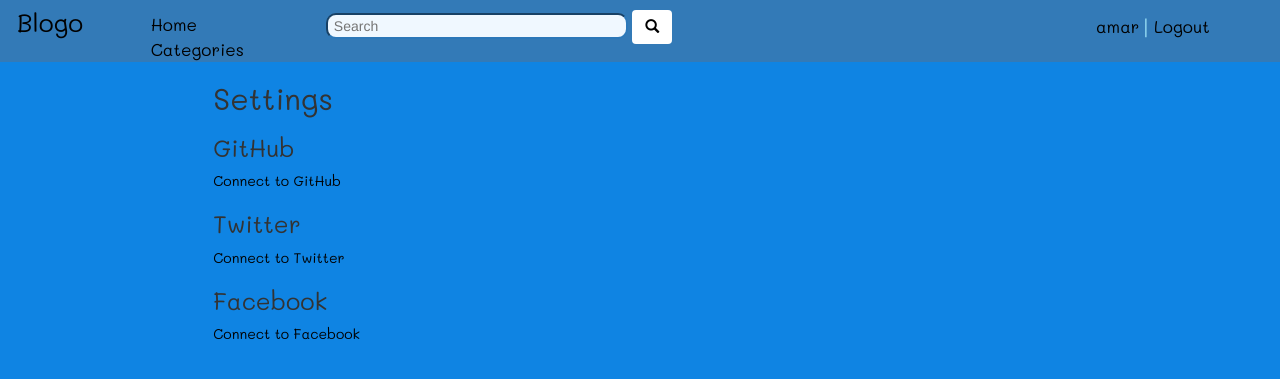
After one commit to Bratix/Blog, a Django app: page /settings/ in a window 1280 px wide. The commit adds this page. Shown: the top 379 px of the page. Run offline with Django 3.2, Linux system fonts and the light colour scheme; a user stored in the database is signed in; parts of the project's set-up code (start-up, migrations or seed data) failed here and were passed over; some libraries are stand-ins or nearby versions.

Commit message:
Finished social auth

```diff
--- a/Blog/urls.py
+++ b/Blog/urls.py
@@ -26,6 +26,8 @@ urlpatterns = [
     path('register/', views.UserFormView.as_view(), name = "register"),
     path('',include('blogapp.urls')),
     path('oauth/', include('social_django.urls', namespace='social')),
+    path('settings/', views.settings, name='settings'),
+    path('settings/password/', views.password, name='password'),
 ]
 
 if settings.DEBUG:
--- a/Blog/views.py
+++ b/Blog/views.py
@@ -8,11 +8,12 @@ from .forms import UserForm
 #social auth
 from django.contrib.auth.decorators import login_required
 from django.shortcuts import render
+from django.contrib.auth.forms import AdminPasswordChangeForm, PasswordChangeForm
+from django.contrib.auth import update_session_auth_hash
+from django.contrib import messages
+from social_django.models import UserSocialAuth
 
 
-@login_required
-def home(request):
-    return render(request, 'core/home.html')
 
 class UserFormView(View):
     form_class = UserForm
@@ -45,3 +46,57 @@ class UserFormView(View):
                     return redirect('blog:index')
 
         return render(request, self.template_name, {'form':form})
+
+
+
+@login_required
+def home(request):
+    return render(request, '')
+
+@login_required
+def settings(request):
+    user = request.user
+
+    try:
+        github_login = user.social_auth.get(provider='github')
+    except UserSocialAuth.DoesNotExist:
+        github_login = None
+
+    try:
+        twitter_login = user.social_auth.get(provider='twitter')
+    except UserSocialAuth.DoesNotExist:
+        twitter_login = None
+
+    try:
+        facebook_login = user.social_auth.get(provider='facebook')
+    except UserSocialAuth.DoesNotExist:
+        facebook_login = None
+
+    can_disconnect = (user.social_auth.count() > 1 or user.has_usable_password())
+
+    return render(request, 'settings.html', {
+        'github_login': github_login,
+        'twitter_login': twitter_login,
+        'facebook_login': facebook_login,
+        'can_disconnect': can_disconnect
+    })
+
+@login_required
+def password(request):
+    if request.user.has_usable_password():
+        PasswordForm = PasswordChangeForm
+    else:
+        PasswordForm = AdminPasswordChangeForm
+
+    if request.method == 'POST':
+        form = PasswordForm(request.user, request.POST)
+        if form.is_valid():
+            form.save()
+            update_session_auth_hash(request, form.user)
+            messages.success(request, 'Your password was successfully updated!')
+            return redirect('password')
+        else:
+            messages.error(request, 'Please correct the error below.')
+    else:
+        form = PasswordForm(request.user)
+    return render(request, 'password.html', {'form': form})
--- a/templates/base.html
+++ b/templates/base.html
@@ -15,7 +15,7 @@
 
     <link rel="stylesheet" href="https://cdnjs.cloudflare.com/ajax/libs/Swiper/4.4.1/css/swiper.css">
     <link rel="stylesheet" href="https://cdnjs.cloudflare.com/ajax/libs/Swiper/4.4.1/css/swiper.min.css">
-    <link rel="shortcut icon" href="{% static 'ico/favicon.ico'%}">
+    <link rel="shortcut icon" type="image/png" href="{% static 'ico/favicon.ico'%}">
     <script src="https://cdnjs.cloudflare.com/ajax/libs/Swiper/4.4.1/js/swiper.min.js"></script>
 
 </head>
--- a/templates/registration/login.html
+++ b/templates/registration/login.html
@@ -17,6 +17,7 @@
 
                         <a href="{% url 'social:begin' 'github' %}">Login with GitHub</a><br>
                         <a href="{% url 'social:begin' 'twitter' %}">Login with Twitter</a><br>
+                        <a href="{% url 'social:begin' 'facebook' %}">Login with Facebook</a><br>
                     </div>
                 </div>
             </form>
--- /dev/null
+++ b/templates/settings.html
@@ -0,0 +1,57 @@
+{% extends 'base.html' %}
+
+{% block body %}
+  <div class="col-md-offset-2">
+    <h2>Settings</h2>
+
+  <h3>GitHub</h3>
+  {% if github_login %}
+    <p>Connected as <a href="https://github.com/{{ github_login.extra_data.login }}/" target="_blank">{{ github_login.extra_data.login }}</a></p>
+    {% if can_disconnect %}
+      <form method="post" action="{% url 'social:disconnect' 'github' %}">
+        {% csrf_token %}
+        <button type="submit">Disconnect from GitHub</button>
+      </form>
+    {% else %}
+      <button type="button" disabled>Disconnect from GitHub</button>
+      <p style="color: red">You must <a href="{% url 'password' %}">define a password</a> for your account before disconnecting from Github.</p>
+    {% endif %}
+  {% else %}
+    <a href="{% url 'social:begin' 'github' %}">Connect to GitHub</a>
+  {% endif %}
+
+  <h3>Twitter</h3>
+  {% if twitter_login %}
+    <p>Connected as <a href="https://twitter.com/{{ twitter_login.extra_data.access_token.screen_name }}/" target="_blank">@{{ twitter_login.extra_data.access_token.screen_name }}</a></p>
+    {% if can_disconnect %}
+      <form method="post" action="{% url 'social:disconnect' 'twitter' %}">
+        {% csrf_token %}
+        <button type="submit">Disconnect from Twitter</button>
+      </form>
+    {% else %}
+      <button type="button" disabled>Disconnect from Twitter</button>
+      <p style="color: red">You must <a href="{% url 'password' %}">define a password</a> for your account before disconnecting from Twitter.</p>
+    {% endif %}
+  {% else %}
+    <a href="{% url 'social:begin' 'twitter' %}">Connect to Twitter</a>
+  {% endif %}
+
+  <h3>Facebook</h3>
+  {% if facebook_login %}
+    <p>Connected as <a href="https://facebook.com/{{ facebook_login.extra_data.id }}/" target="_blank">{{ facebook_login.extra_data.id }}</a></p>
+    {% if can_disconnect %}
+      <form method="post" action="{% url 'social:disconnect' 'facebook' %}">
+        {% csrf_token %}
+        <button type="submit">Disconnect from Facebook</button>
+      </form>
+    {% else %}
+      <button type="button" disabled>Disconnect from Facebook</button>
+      <p style="color: red">You must <a href="{% url 'password' %}">define a password</a> for your account before disconnecting from Facebook.</p>
+    {% endif %}
+  {% else %}
+    <a href="{% url 'social:begin' 'facebook' %}">Connect to Facebook</a>
+  {% endif %}
+  </div>
+
+
+{% endblock %}
```
Also changed, not shown: Blog/settings.py (+9 -2 lines), templates/password.html (added, +20 -0 lines), db.sqlite3.
